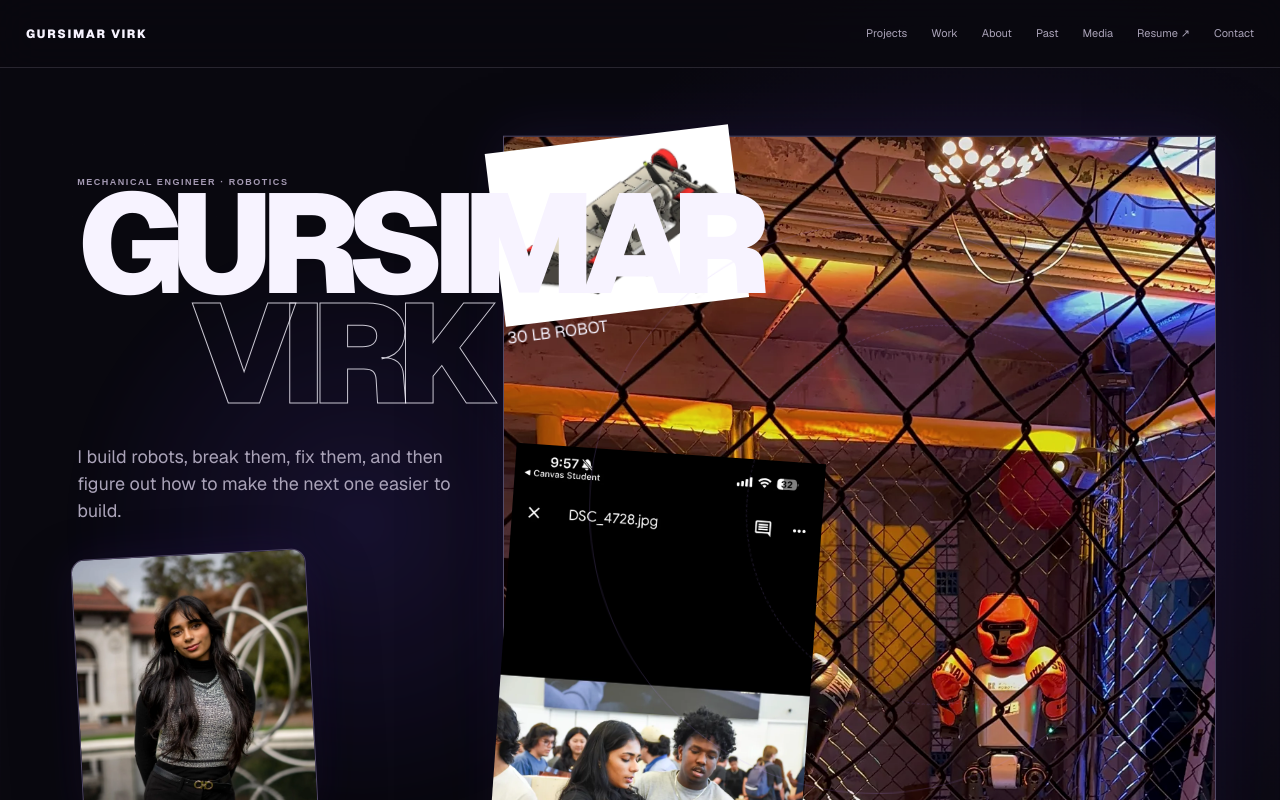
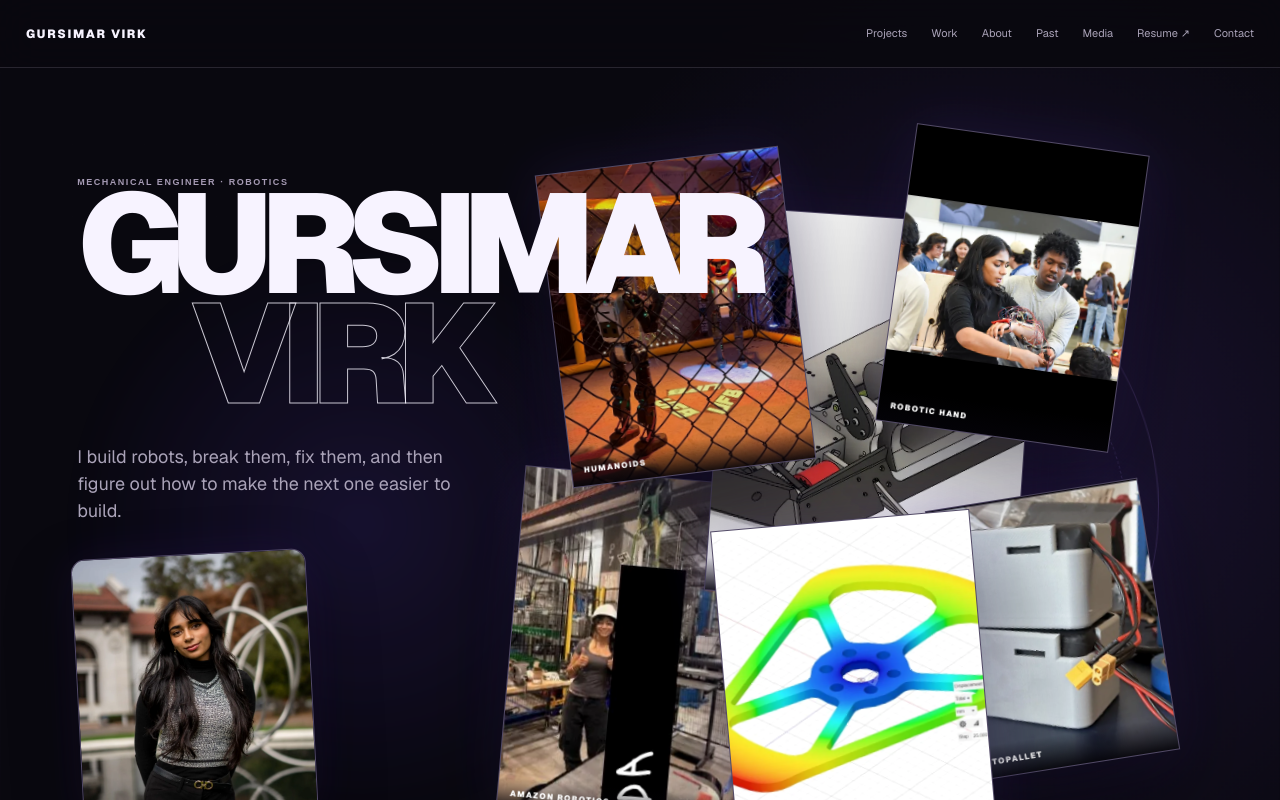
Before and after one commit to GursimarVirk/SimarWebsite, a Next.js app: page / in a window 1280 px wide. Shown: the top 800 px of the page. Built offline with nearby package versions, Linux system fonts and the light colour scheme.

Commit message:
fix: apply hero image base class and position classes

```diff
--- a/app/page.tsx
+++ b/app/page.tsx
@@ -150,7 +150,7 @@ export default function Home(){
         <div className="hero-portrait"><img src={legacyImage(heroImages[0][0])} alt="Gursimar Virk"/></div>
       </div>
       <div className="photo-field" aria-label="A selection of robotics work">
-        {heroImages.slice(1).map((image,i)=><figure className={["hero-photo","photo-a","photo-b","photo-c","photo-d","photo-e","photo-f"][i]} key={image[1]}><img src={legacyImage(image[0])} alt={image[1]}/><figcaption>{image[1]}</figcaption></figure>)}
+        {heroImages.slice(1).map((image,i)=><figure className={"hero-photo " + ["photo-a","photo-b","photo-c","photo-d","photo-e","photo-f"][i]} key={image[1]}><img src={legacyImage(image[0])} alt={image[1]}/><figcaption>{image[1]}</figcaption></figure>)}
         <div className="photo-orbit orbit-one"/>
         <div className="photo-orbit orbit-two"/>
         <div className="hero-note"><span>CAD → SHOP → ROBOT</span><span>01 / 06</span></div>
```
